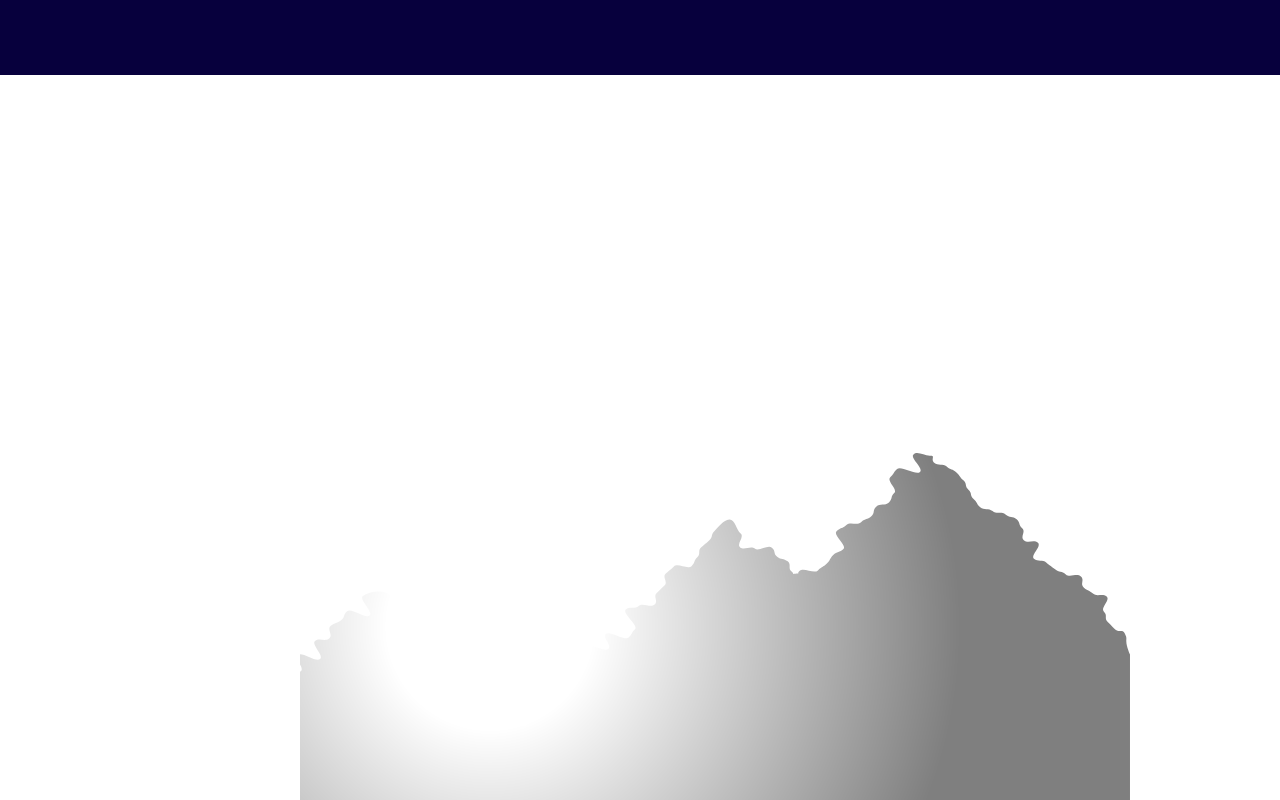
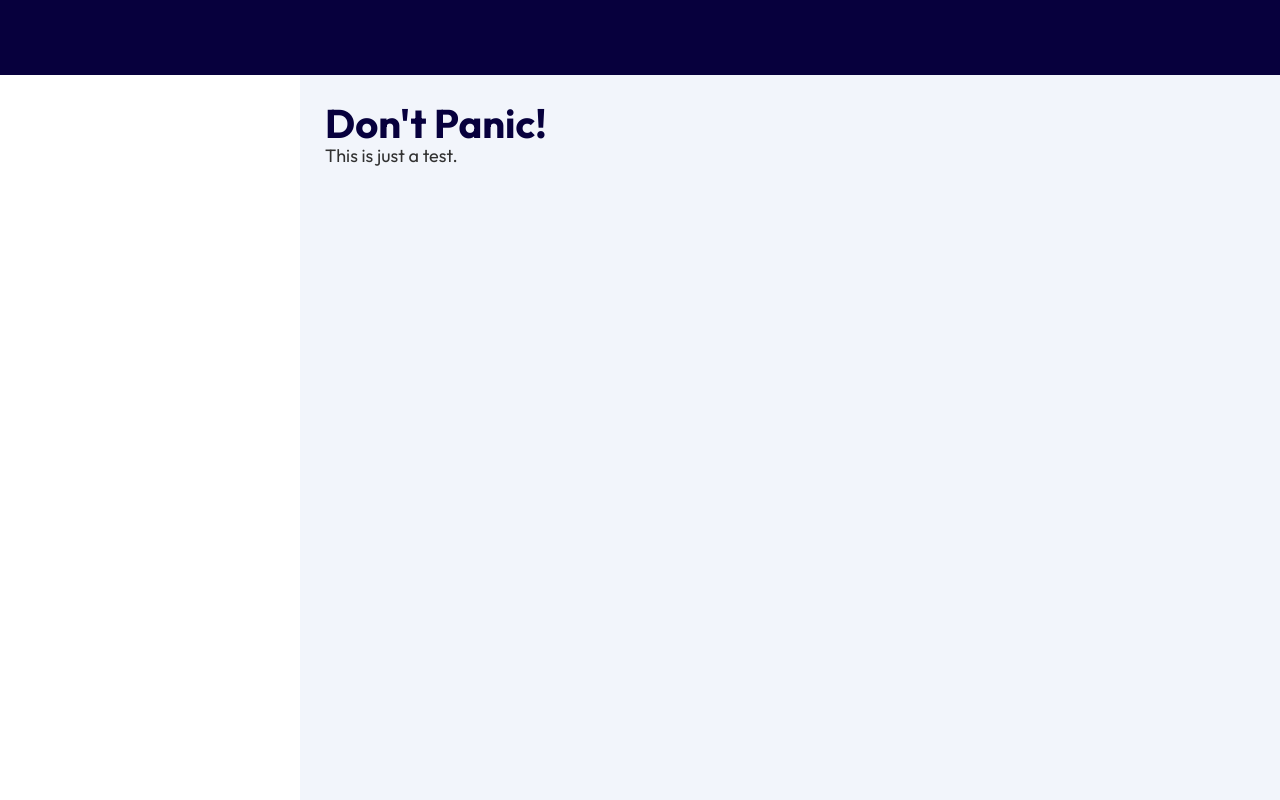
Before and after one commit to CaptainDizzy/basic_react_test, a React (Vite) app in the folder react-playground/: page / in a window 1280 px wide. Shown: the top 800 px of the page. Built offline with nearby package versions, Linux system fonts and the light colour scheme.

Commit message:
Added Normalized CSS and font sizes/colors.

```diff
--- a/react-playground/src/App.css
+++ b/react-playground/src/App.css
@@ -33,21 +33,24 @@
 
 #content-wrap {
   position: relative;
+  display: flex;
+  flex-direction: row;
+  flex-wrap: wrap;
   width: 100vw;
   height: calc(100vh - var(--header-height))
 }
 
 #main-content {
   position: relative;
-  display: flex;
+  display: block;
   background-color: var(--content-bg);
   width: calc(100% - var(--sb-open));
   height: 100%;
-  flex-direction: column;
-  align-items: center;
-  justify-content: center;
-  font-size: calc(10px + 2vmin);
-  color: white;
+  padding: 25px;
+}
+
+#main-content h1 {
+  color: var(--primary-color)
 }
 
 #side-bar {
@@ -55,7 +58,7 @@
   display: inline-block;
   background-color: #ffffff;
   width: var(--sb-open);
-  height: 100%
+  height: 100%;
 }
 
 #head-bar {
@@ -80,8 +83,7 @@
   --primary-color: #07003D;
   --secondary-color: #6033ff;
   --tertiary-color: #ff8008;
-  --title-color: #858585;
-  --text-color: #efefef;
+  --text-color: #323232;
   --ghost-block-bg: #585858;
   --bg-primary-light: #323232;
   --bg-primary-dark: #232323;
--- a/react-playground/src/App.jsx
+++ b/react-playground/src/App.jsx
@@ -29,7 +29,8 @@ function App() {
       <div id="content-wrap">
         <SideBar></SideBar>
         <div id="main-content">
-          <h1 class="dont-panic">Don't Panic!</h1>
+          <h1>Don't Panic!</h1>
+          <p>This is just a test.</p>
           <img src={peaks} className="bg-svg" alt="background" />
         </div>
       </div>
--- a/react-playground/src/index.css
+++ b/react-playground/src/index.css
@@ -1,3 +1,18 @@
+/*NORMALIZE*/
+* {
+  box-sizing: border-box;
+  padding: 0;
+  margin: 0;
+}
+html, body {
+  width: 100vw;
+  line-height: 1.15;
+  text-size-adjust: 100%;
+  background-color: #323232;
+  overflow-x: hidden;
+  color: var(--text-color);
+  font-size: 18px;
+}
 body {
   margin: 0;
   font-family: 'Outfit', sans-serif;
@@ -8,7 +23,134 @@ body {
   font-style: normal;
 }
 
-code {
-  font-family: Menlo, Monaco, Consolas, 'Courier New',
-    monospace;
+p {
+  font-size: 1em;
 }
+a {
+  color: inherit;
+  text-decoration: none;
+}
+ul {
+list-style-type: none;
+}
+h1 {
+font-size: 40px;
+}
+hr {
+box-sizing: content-box;
+height: 0;
+overflow: visible;
+}
+pre {
+font-family: monospace, monospace;
+font-size: 1em;
+}
+abbr[title] {
+border-bottom: none;
+text-decoration: underline;
+text-decoration: underline dotted;
+}
+b, strong {
+font-weight: bolder;
+}
+code, kbd, samp {
+  font-family: Menlo, Monaco, Consolas, 'Courier New', monospace;
+  font-size: 1em;
+}
+small {
+font-size: 80%;
+}
+sub, sup {
+font-size: 75%;
+line-height: 0;
+position: relative;
+vertical-align: baseline;
+}
+sub {
+bottom: -0.25em;
+}
+sup {
+top: -0.5em;
+}
+img {
+border-style: none;
+}
+button, input, optgroup, select, textarea {
+font-family: inherit;
+font-size: 100%;
+line-height: 1.15;
+margin: 0;
+}
+button, input {
+overflow: visible;
+}
+button, select {
+text-transform: none;
+}
+button::-moz-focus-inner, [type="button"]::-moz-focus-inner, [type="reset"]::-moz-focus-inner, [type="submit"]::-moz-focus-inner {
+border-style: none;
+padding: 0;
+}
+button:-moz-focusring, [type="button"]:-moz-focusring, [type="reset"]:-moz-focusring, [type="submit"]:-moz-focusring {
+outline: 1px dotted ButtonText;
+}
+fieldset {
+padding: 0.35em 0.75em 0.625em;
+}
+legend {
+box-sizing: border-box;
+color: inherit;
+display: table;
+max-width: 100%;
+padding: 0;
+white-space: normal;
+}
+progress {
+vertical-align: baseline;
+}
+textarea {
+overflow: auto;
+}
+[type="checkbox"], [type="radio"] {
+box-sizing: border-box;
+padding: 0;
+}
+[type="number"]::inner-spin-button, [type="number"]::outer-spin-button {
+height: auto;
+}
+[type="search"] {
+appearance: textfield;
+outline-offset: -2px;
+}
+[type="search"]::search-decoration {
+appearance: none;
+}
+::file-upload-button {
+appearance: button;
+font: inherit;
+}
+details {
+display: block;
+}
+summary {
+display: list-item;
+}
+template {
+display: none;
+}
+[hidden] {
+display: none;
+}
+
+::-webkit-scrollbar-corner {
+  background: #585858;
+}
+::-webkit-scrollbar-thumb {
+  background: #323232;
+  border-radius: 12px;
+}
+
+::-webkit-scrollbar {
+  width: 10px;
+  background: #232323;
+}
```
